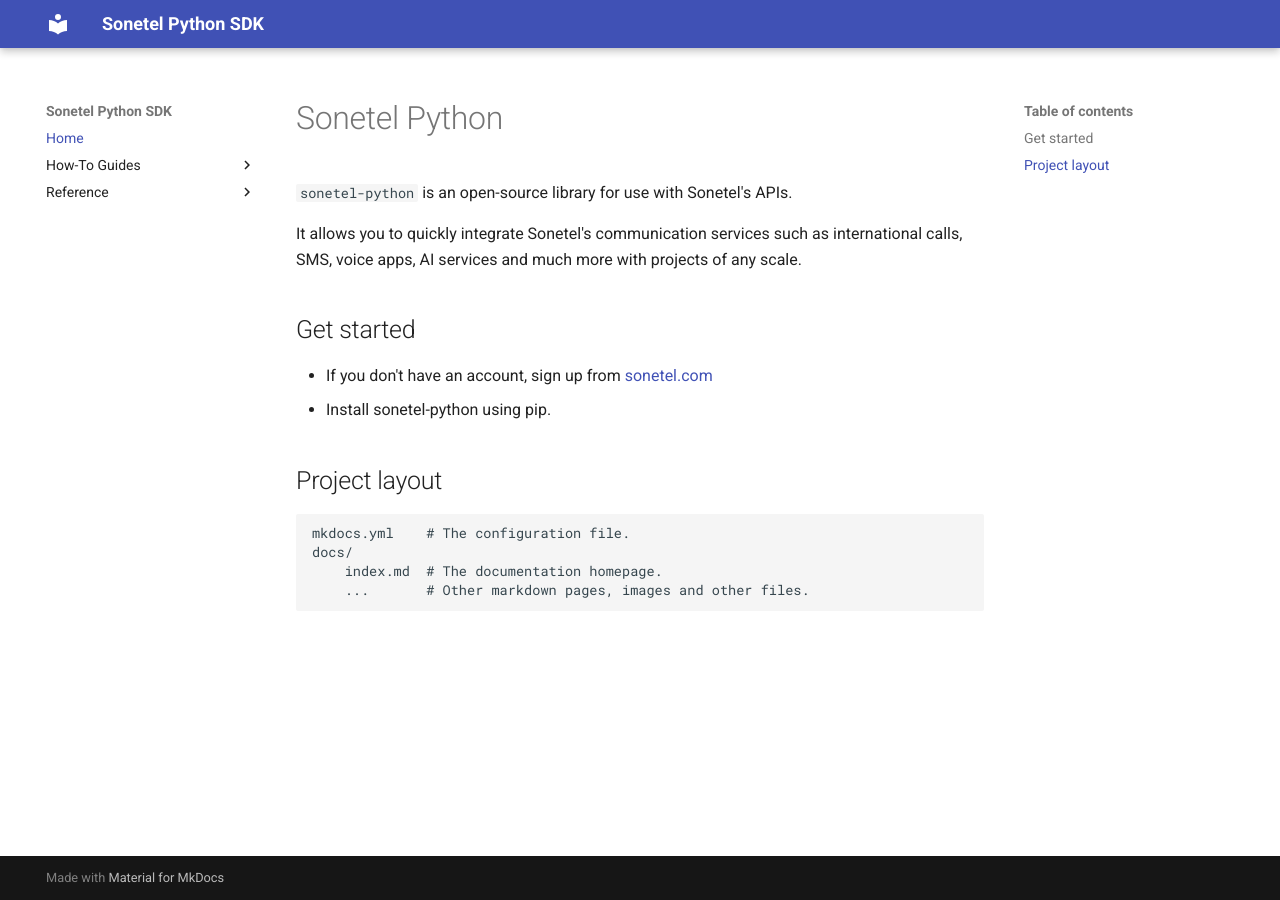
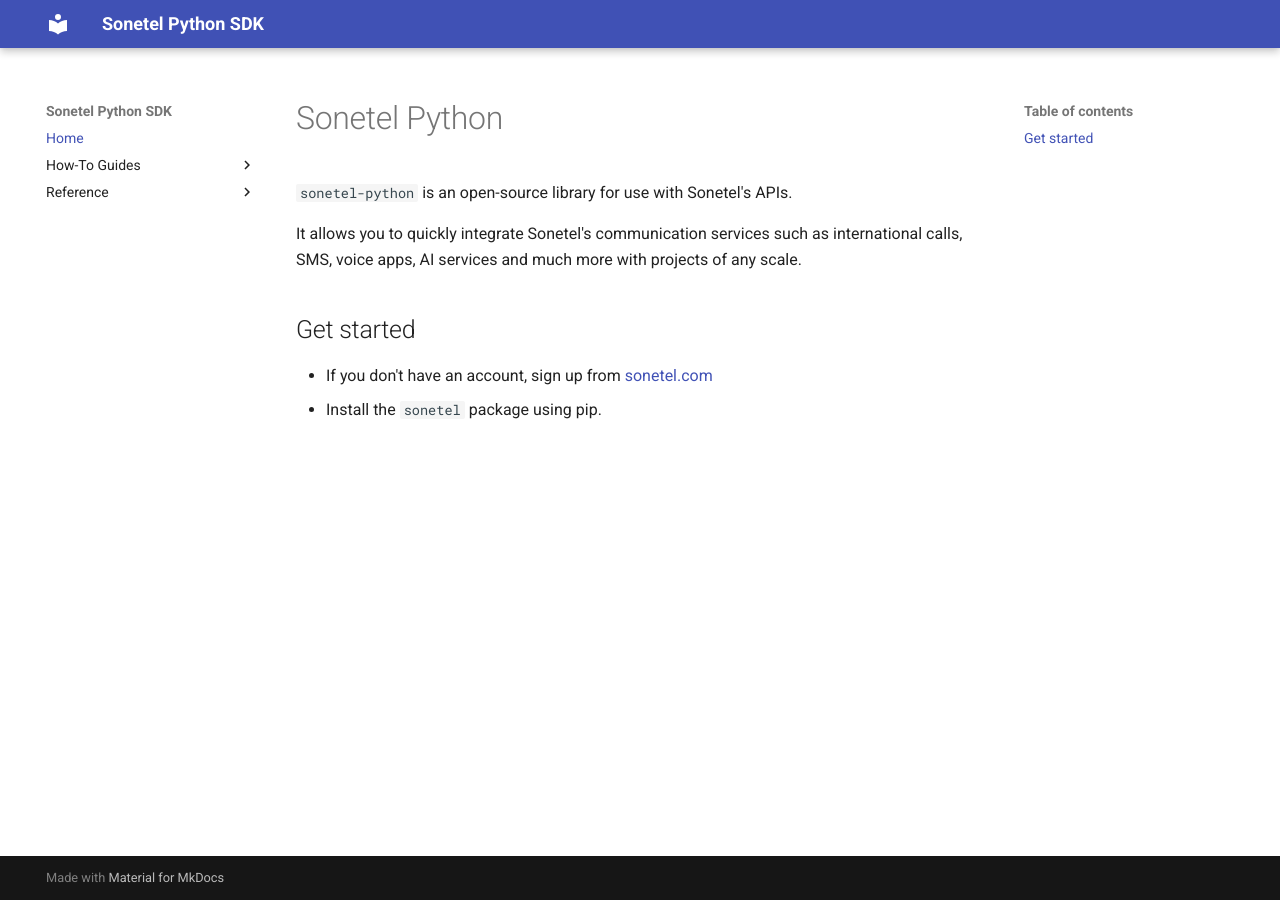
Before and after one commit to Sonetel/sonetel-python, an MkDocs documentation site: the page built from docs/index.md, in a window 1280 px wide. Built offline with MkDocs 1.6.1 and Material for MkDocs 9.7.7, drawn with Linux system fonts in a browser that asks for light colours.

Commit message:
fix index

```diff
--- a/docs/index.md
+++ b/docs/index.md
@@ -7,11 +7,4 @@
 ## Get started
 
 - If you don't have an account, sign up from [sonetel.com](https://app.sonetel.com/register?tag=api-developer&simple=true)
-- Install sonetel-python using pip.
-
-## Project layout
-
-    mkdocs.yml    # The configuration file.
-    docs/
-        index.md  # The documentation homepage.
-        ...       # Other markdown pages, images and other files.
+- Install the `sonetel` package using pip.
```
